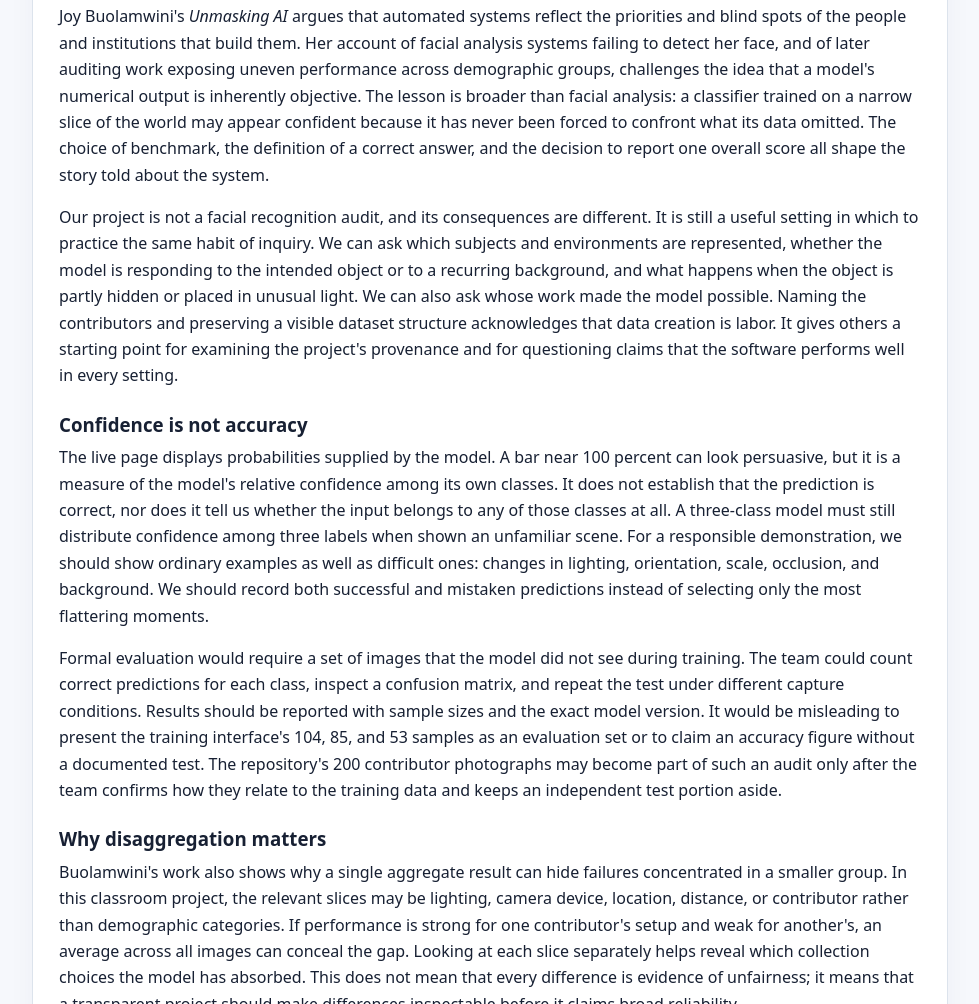
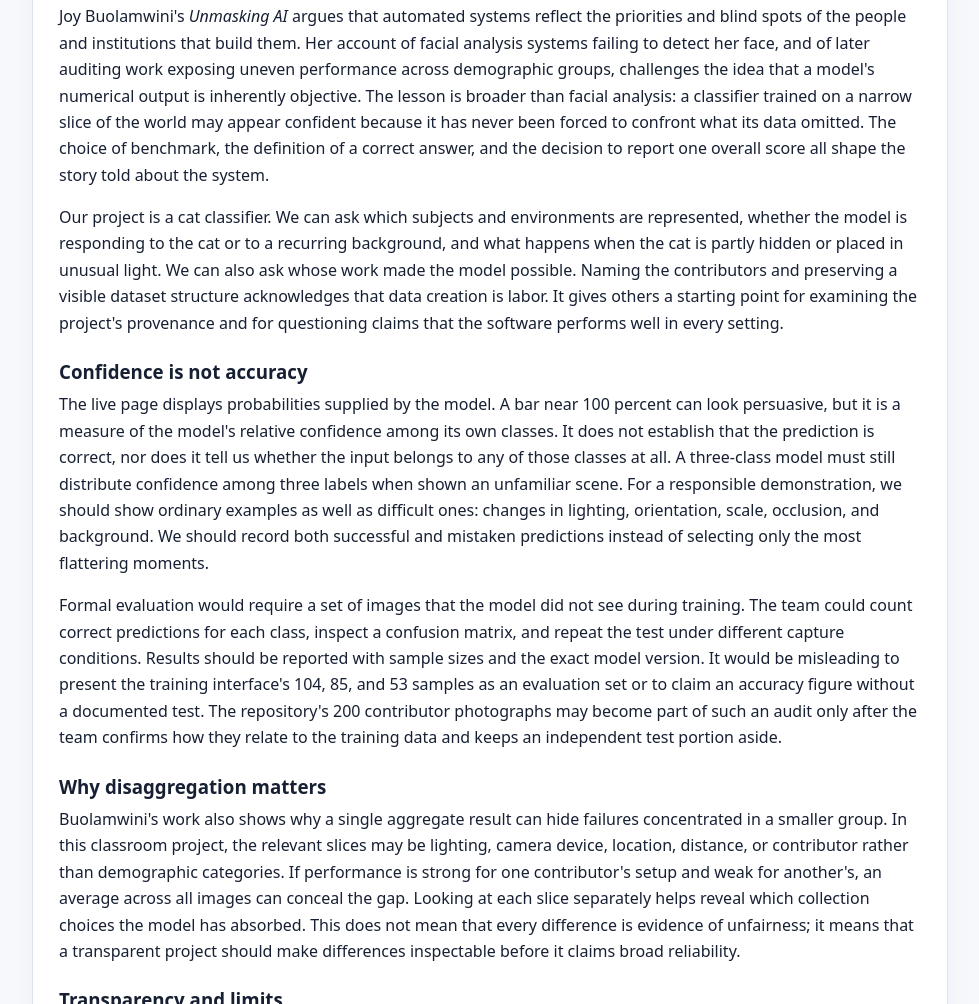
Before and after one commit to Mel000618/mel-LIS500-ML, a plain HTML site: page index.html in a window 1280 px wide. Shown: the part 1910-2914 px from the top of the page, without its empty margins (150-1129 px from the left). Drawn offline with Linux system fonts and the light colour scheme.

Commit message:
Update index.html

```diff
--- a/index.html
+++ b/index.html
@@ -57,7 +57,7 @@
     <p>For this repository, the confirmed collection facts are limited but useful: there are 100 files under each contributor's name, the 200 source files are distinct at the byte level, and they were converted into JPEG copies for upload. Exact file uniqueness does not prove visual diversity. Several photographs could show nearly the same subject from nearly the same angle. Nor does a count of 100 guarantee consistent quality or balanced coverage of conditions. A stronger collection record would describe when and how images were taken, how many unique scenes they represent, what was excluded, and whether any images contain people or identifying information. That documentation would let later readers judge the dataset's limits rather than treating the count alone as proof of rigor.</p>
     <h3>Reading the “coded gaze”</h3>
     <p>Joy Buolamwini's <em>Unmasking AI</em> argues that automated systems reflect the priorities and blind spots of the people and institutions that build them. Her account of facial analysis systems failing to detect her face, and of later auditing work exposing uneven performance across demographic groups, challenges the idea that a model's numerical output is inherently objective. The lesson is broader than facial analysis: a classifier trained on a narrow slice of the world may appear confident because it has never been forced to confront what its data omitted. The choice of benchmark, the definition of a correct answer, and the decision to report one overall score all shape the story told about the system.</p>
-    <p>Our project is not a facial recognition audit, and its consequences are different. It is still a useful setting in which to practice the same habit of inquiry. We can ask which subjects and environments are represented, whether the model is responding to the intended object or to a recurring background, and what happens when the object is partly hidden or placed in unusual light. We can also ask whose work made the model possible. Naming the contributors and preserving a visible dataset structure acknowledges that data creation is labor. It gives others a starting point for examining the project's provenance and for questioning claims that the software performs well in every setting.</p>
+    <p>Our project is a cat classifier. We can ask which subjects and environments are represented, whether the model is responding to the cat or to a recurring background, and what happens when the cat is partly hidden or placed in unusual light. We can also ask whose work made the model possible. Naming the contributors and preserving a visible dataset structure acknowledges that data creation is labor. It gives others a starting point for examining the project's provenance and for questioning claims that the software performs well in every setting.</p>
     <h3>Confidence is not accuracy</h3>
     <p>The live page displays probabilities supplied by the model. A bar near 100 percent can look persuasive, but it is a measure of the model's relative confidence among its own classes. It does not establish that the prediction is correct, nor does it tell us whether the input belongs to any of those classes at all. A three-class model must still distribute confidence among three labels when shown an unfamiliar scene. For a responsible demonstration, we should show ordinary examples as well as difficult ones: changes in lighting, orientation, scale, occlusion, and background. We should record both successful and mistaken predictions instead of selecting only the most flattering moments.</p>
     <p>Formal evaluation would require a set of images that the model did not see during training. The team could count correct predictions for each class, inspect a confusion matrix, and repeat the test under different capture conditions. Results should be reported with sample sizes and the exact model version. It would be misleading to present the training interface's 104, 85, and 53 samples as an evaluation set or to claim an accuracy figure without a documented test. The repository's 200 contributor photographs may become part of such an audit only after the team confirms how they relate to the training data and keeps an independent test portion aside.</p>
```
